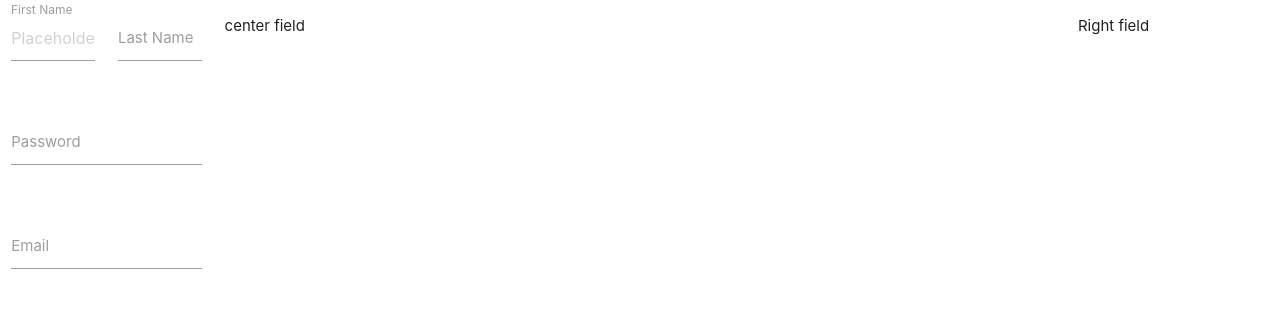
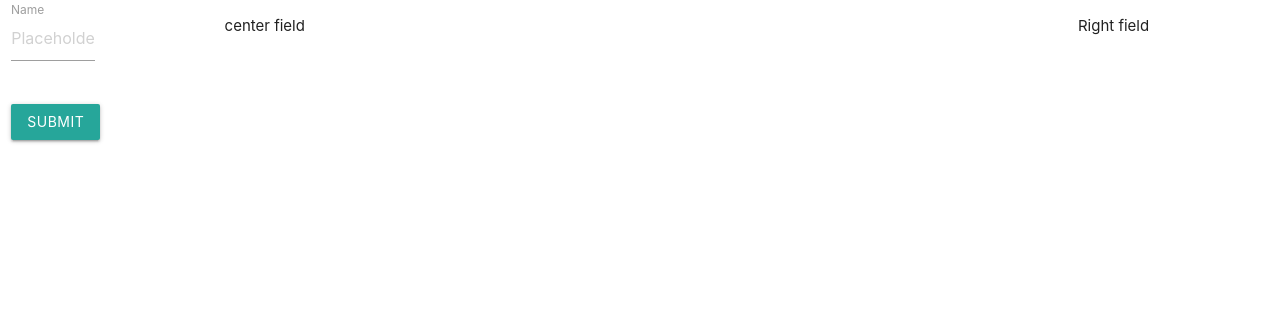
Before and after one commit to debjitl45/web, a plain HTML site: page index.html in a window 1280 px wide. Drawn offline with nearby package versions, Linux system fonts and the light colour scheme.

Commit message:
Update index.html

```diff
--- a/index.html
+++ b/index.html
@@ -13,26 +13,11 @@
     <form class="col s12">
       <div class="row">
         <div class="input-field col s6">
-          <input placeholder="Placeholder" id="first_name" type="text" class="validate">
-          <label for="first_name">First Name</label>
-        </div>
-        <div class="input-field col s6">
-          <input id="last_name" type="text" class="validate">
-          <label for="last_name">Last Name</label>
+          <input placeholder="Placeholder" id="name" type="text" class="validate">
+          <label for="first_name">Name</label>
         </div>
       </div>
-      <div class="row">
-        <div class="input-field col s12">
-          <input id="password" type="password" class="validate">
-          <label for="password">Password</label>
-        </div>
-      </div>
-      <div class="row">
-        <div class="input-field col s12">
-          <input id="email" type="email" class="validate">
-          <label for="email">Email</label>
-        </div>
-      </div>
+      <button class="btn btn-success">Submit</button>
     </form>
   </div>
     </div>
@@ -40,9 +25,7 @@
     	center field
     </p></div>
     <div class="col s12 m4 l2"><p>Right field</p></div>
-
     </div>
-
-
+<script type="text/javascript" src="script.js"></script>
 </body>
 </html>
```
